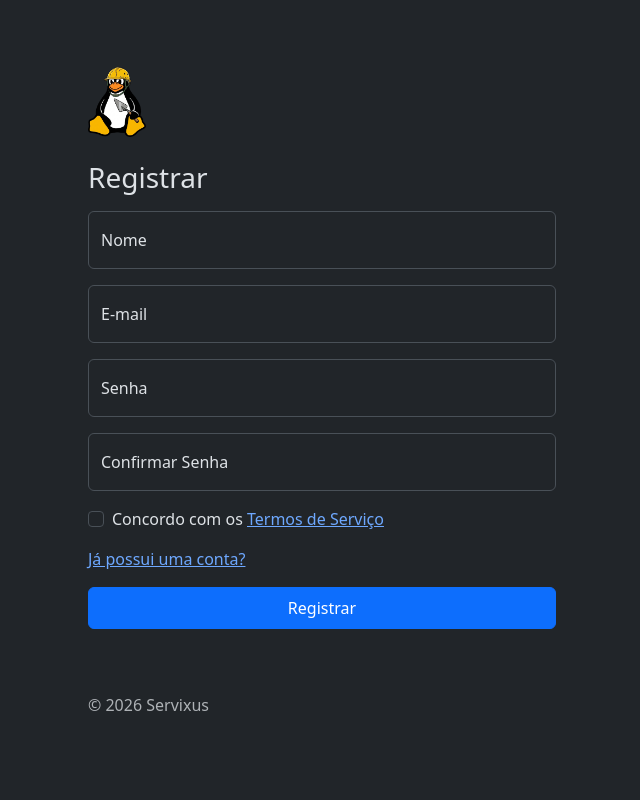
After one commit to figdavi/devweb, a PHP site: page /login-form/Registrar.html in a window 1280 px wide. The commit adds this page. Shown: the whole page, without its empty margins (318-958 px from the left). Run offline with PHP 8.4, Linux system fonts and the light colour scheme.

Commit message:
pagina-login-reg

```diff
--- /dev/null
+++ b/frontend/login-form/Registrar.html
@@ -0,0 +1,45 @@
+<!doctype html>
+<html lang="pt-br" data-bs-theme="dark">
+  <head>
+    <meta charset="utf-8">
+    <meta name="viewport" content="width=device-width, initial-scale=1">
+    <title>Bootstrap demo</title>
+    <link href="https://cdn.jsdelivr.net/npm/bootstrap@5.3.8/dist/css/bootstrap.min.css" rel="stylesheet" integrity="sha384-sRIl4kxILFvY47J16cr9ZwB07vP4J8+LH7qKQnuqkuIAvNWLzeN8tE5YBujZqJLB" crossorigin="anonymous">
+    <link rel="stylesheet" href="loginstyles.css">
+</head>
+  <body class="d-flex align-items-center py-4 Bg-body-tertiary">
+    <main class="w-100 m-auto form-container-registrar">
+        <form id="formRegistrar">
+            <div id="containerAlerta"></div>
+            <img src="../imagens/85b278c4-b9b3-4686-8e9d-728843eb81f9.png" class="mb-4" height="70" />
+            <h1 class="h3 mb-3 fw-normal">Registrar</h1>
+            <div class="form-floating">
+                <input type="text" class="form-control mb-3 reg-nome" id="floating-input" placeholder="Seu nome">
+                <label for="floating-input">Nome</label>
+            </div>
+            <div class="form-floating">
+                <input type="email" class="form-control mb-3 reg-email" id="floating-input" placeholder="Seu-email@gmail.com">
+                <label for="floating-input">E-mail</label>
+            </div>
+            <div class="form-floating">
+                <input type="password" class="form-control mb-3 reg-senha" id="floating-input" placeholder="Senha">
+                <label for="floating-input">Senha</label>
+            </div>
+            <div class="form-floating">
+                <input type="password" class="form-control reg-confirmar-senha" id="floating-input" placeholder="Senha">
+                <label for="floating-input">Confirmar Senha</label>
+            </div>
+            <div class="form-check text-start my-3">
+                <input type="checkbox" class="form-check-input" id="flexCheckDefault">
+                <label class="form-check-label" for="flexCheckDefault">Concordo com os <a href="#!">Termos de Serviço</a></label>
+            </div>
+            <a href="login.html" class="mb-4">Já possui uma conta?</a>
+            <button class="btn btn-primary w-100 py-2 my-3">Registrar</button>
+            <p class="text-body-secondary mt-5 mb-3">© 2026 Servixus</p>
+        </form>
+    </main>
+
+    <script src="https://cdn.jsdelivr.net/npm/bootstrap@5.3.8/dist/js/bootstrap.bundle.min.js" integrity="sha384-FKyoEForCGlyvwx9Hj09JcYn3nv7wiPVlz7YYwJrWVcXK/BmnVDxM+D2scQbITxI" crossorigin="anonymous"></script>
+    <script src="validacao.js"></script>
+</body>
+</html>
--- /dev/null
+++ b/frontend/login-form/loginstyles.css
@@ -0,0 +1,13 @@
+html,body{
+    height:100%;
+}
+
+.form-container {
+    max-width: 300px;
+    padding: 1rem;
+}
+
+.form-container-registrar{
+    max-width: 500px;
+    padding: 1rem;
+}
--- /dev/null
+++ b/frontend/login-form/validacao.js
@@ -0,0 +1,51 @@
+document.addEventListener("DOMContentLoaded", function () {
+    // 1. Captura os elementos usando os IDs corretos do seu HTML (# significa ID)
+    const formLogin = document.getElementById("formLogin");
+    const formRegistrar = document.getElementById("formRegistrar");
+    const containerAlerta = document.getElementById("containerAlerta");
+
+    // Função para renderizar o alerta do Bootstrap dentro da div #containerAlerta
+    function mostrarAlerta() {
+        if (containerAlerta) {
+            containerAlerta.innerHTML = `
+                <div class="alert alert-warning alert-dismissible fade show" role="alert">
+                    <strong>Atenção!</strong> Preencha todos os campos.
+                    <button type="button" class="btn-close" data-bs-dismiss="alert" aria-label="Close"></button>
+                </div>
+            `;
+        }
+    }
+
+    // ================= VALIDAÇÃO LOGIN =================
+    if (formLogin) {
+        formLogin.addEventListener("submit", function (evento) {
+            // Busca as classes específicas que você colocou nos inputs (. significa classe)
+            const email = formLogin.querySelector(".login-email").value.trim();
+            const senha = formLogin.querySelector(".login-senha").value.trim();
+
+            if (email === "" || senha === "") {
+                evento.preventDefault(); // Impede a página de recarregar
+                mostrarAlerta();
+            }
+        });
+    }
+
+    // ================= VALIDAÇÃO REGISTRAR =================
+    if (formRegistrar) {
+        formRegistrar.addEventListener("submit", function (evento) {
+            // Busca as classes específicas que você colocou nos inputs do registro
+            const nome = formRegistrar.querySelector(".reg-nome").value.trim();
+            const email = formRegistrar.querySelector(".reg-email").value.trim();
+            const senha = formRegistrar.querySelector(".reg-senha").value.trim();
+            const confirmarSenha = formRegistrar.querySelector(".reg-confirmar-senha").value.trim();
+
+            // Como seu checkbox usa o ID padrão do Bootstrap, capturamos por ele aqui
+            const termosCheck = document.getElementById("flexCheckDefault") ? document.getElementById("flexCheckDefault").checked : false;
+
+            if (nome === "" || email === "" || senha === "" || confirmarSenha === "" || !termosCheck) {
+                evento.preventDefault(); // Impede o envio do formulário
+                mostrarAlerta();
+            }
+        });
+    }
+});
```
Also changed, not shown: frontend/index.html (+14 -6 lines), frontend/login-form/login.html (added, +37 -0 lines), frontend/style.css (+64 -23 lines).
